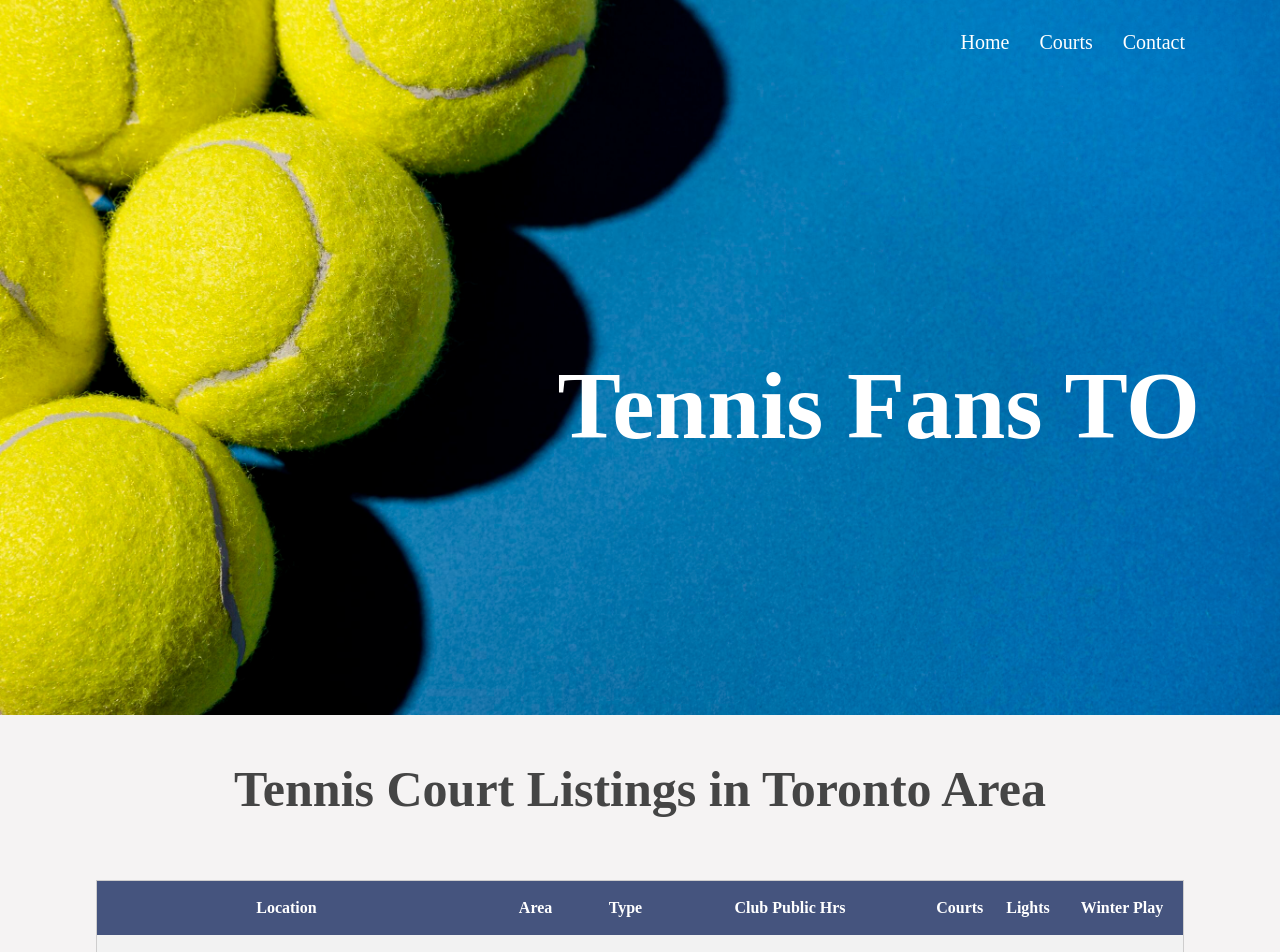
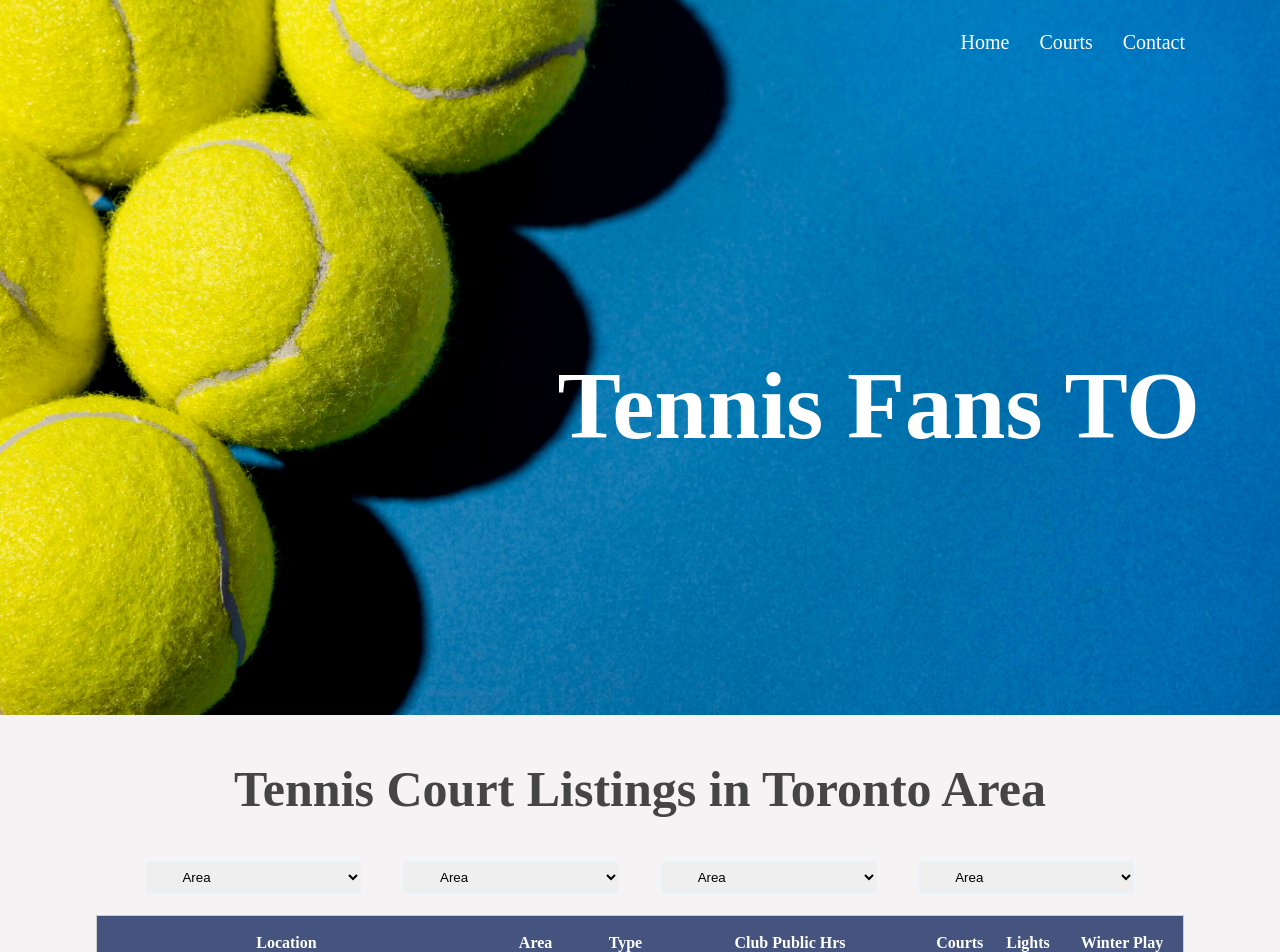
Before and after one commit to Chihiro88G/tennis-fans-to, a React (Create React App) app: page / in a window 1280 px wide. Shown: the top 952 px of the page. Built offline with nearby package versions, Linux system fonts and the light colour scheme.

Commit message:
one basic filter for the table

```diff
--- a/src/App.css
+++ b/src/App.css
@@ -189,6 +189,23 @@ nav li {
   border-color: #45547E;
 }
 
+.filters {
+  display: flex;
+  width: 85%;
+  flex-direction: row;
+  justify-content: center;
+  margin: 0 auto;
+}
+
+.area-filter {
+  height: 35px;
+  margin: 0 20px;
+  width: 20%;
+  padding-left: 3%;
+  border-radius: 5px;
+  border-color: aliceblue;
+}
+
 @media (max-width: 1015px) {
   h1 {
     font-size: 80px;
@@ -292,5 +309,14 @@ nav li {
     content: attr(data-title);
   }
 
+  .filters {
+    display: grid;
+    grid-template-columns: 50% 50%;
+    row-gap: 5px;
+  }
 
+  .area-filter {
+    width: 90%;
+    margin: 0;
+  }
 }
--- /dev/null
+++ b/src/components/Filter.tsx
@@ -0,0 +1,35 @@
+// import { ProductFilters } from '@/api/products';
+import { ChangeEvent } from 'react';
+
+const AREAS: Record<number, string> = {
+  0: 'Downtown',
+  1: 'East York',
+  2: 'Scarborough',
+  3: 'North York',
+  4: 'West',
+  5: 'Etobicoke'
+};
+
+function Filter({ onChange }: any) {
+  const handleSelect = (e: ChangeEvent<HTMLSelectElement>) => {
+    const selectedValue = e.target.value;
+    if (selectedValue === 'all') {
+      onChange(null);
+      return;
+    }
+    onChange(selectedValue === '' ? null : parseInt(selectedValue, 10));
+  };
+
+  return (
+    <select className='area-filter' onChange={handleSelect}>
+      <option value='all'>Area</option>
+      {Object.entries(AREAS).map(([key, value]) => (
+        <option value={key} key={key}>
+          {value}
+        </option>
+      ))}
+    </select>
+  );
+}
+
+export default Filter;
--- a/src/data/data.json
+++ b/src/data/data.json
@@ -121,7 +121,7 @@
     "location": "Bayview Village Park",
     "area": 3,
     "public_hrs": null,
-    "winter_play": true,
+    "winter_play": false,
     "type": 0,
     "lights": false,
     "courts": 3
@@ -138,5 +138,205 @@
     "type": 1,
     "lights": true,
     "courts": 10
+  },
+  {
+    "location": "Beaumonde Heights Park",
+    "area": 5,
+    "public_hrs": null,
+    "winter_play": false,
+    "type": 0,
+    "lights": false,
+    "courts": 3
+  },
+  {
+    "location": "Bellbury Park",
+    "area": 3,
+    "public_hrs": [{
+      "day": 0,
+      "hrs_from": 12,
+      "hrs_to": 15
+    },
+    {
+      "day": 6,
+      "hrs_from": 12,
+      "hrs_to": 15
+    }],
+    "winter_play": false,
+    "type": 1,
+    "lights": true,
+    "courts": 5
+  },
+  {
+    "location": "Bennington Heights Park",
+    "area": 1,
+    "public_hrs": [{
+      "day": 6,
+      "hrs_from": 20,
+      "hrs_to": 23
+    },
+    {
+      "day": 0,
+      "hrs_from": 20,
+      "hrs_to": 23
+    }],
+    "winter_play": false,
+    "type": 1,
+    "lights": true,
+    "courts": 2
+  },
+  {
+    "location": "Bestview Park",
+    "area": 3,
+    "public_hrs": null,
+    "winter_play": true,
+    "type": 0,
+    "lights": true,
+    "courts": 3
+  },
+  {
+    "location": "Birch Park",
+    "area": 5,
+    "public_hrs": null,
+    "winter_play": true,
+    "type": 0,
+    "lights": true,
+    "courts": 2
+  },
+  {
+    "location": "Birchmount Park",
+    "area": 2,
+    "public_hrs": null,
+    "winter_play": true,
+    "type": 0,
+    "lights": true,
+    "courts": 2
+  },
+  {
+    "location": "Bloordale Park South",
+    "area": 5,
+    "public_hrs": null,
+    "winter_play": false,
+    "type": 0,
+    "lights": false,
+    "courts": 2
+  },
+  {
+    "location": "Bond Park",
+    "area": 3,
+    "public_hrs": [{
+      "day": 6,
+      "hrs_from": 21,
+      "hrs_to": 23
+    },
+    {
+      "day": 0,
+      "hrs_from": 8,
+      "hrs_to": 10
+    },
+    {
+      "day": 0,
+      "hrs_from": 21,
+      "hrs_to": 23
+    }],
+    "winter_play": false,
+    "type": 1,
+    "lights": true,
+    "courts": 6
+  },
+  {
+    "location": "Botany Hill Park",
+    "area": 2,
+    "public_hrs": null,
+    "winter_play": false,
+    "type": 1,
+    "lights": true,
+    "courts": 4
+  },
+  {
+    "location": "Bridlewood Park",
+    "area": 2,
+    "public_hrs": [{
+      "day": 0,
+      "hrs_from": 14,
+      "hrs_to": 17
+    },
+    {
+      "day": 6,
+      "hrs_from": 14,
+      "hrs_to": 17
+    },
+    {
+      "day": 7,
+      "hrs_from": 12,
+      "hrs_to": 14
+    }],
+    "winter_play": false,
+    "type": 1,
+    "lights": true,
+    "courts": 3
+  },
+  {
+    "location": "Broadlands Park",
+    "area": 3,
+    "public_hrs": [{
+      "day": 6,
+      "hrs_from": 15,
+      "hrs_to": 18
+    },
+    {
+      "day": 0,
+      "hrs_from": 15,
+      "hrs_to": 18
+    },
+    {
+      "day": 7,
+      "hrs_from": 16,
+      "hrs_to": 18
+    }],
+    "winter_play": false,
+    "type": 1,
+    "lights": true,
+    "courts": 4
+  },
+  {
+    "location": "Buttonwood Park",
+    "area": 5,
+    "public_hrs": null,
+    "winter_play": false,
+    "type": 0,
+    "lights": true,
+    "courts": 3
+  },
+  {
+    "location": "Cassandra Park",
+    "area": 3,
+    "public_hrs": [{
+      "day": 6,
+      "hrs_from": 16,
+      "hrs_to": 19
+    },
+    {
+      "day": 0,
+      "hrs_from": 16,
+      "hrs_to": 19
+    },
+    {
+      "day": 7,
+      "hrs_from": 15,
+      "hrs_to": 17
+    }],
+    "winter_play": false,
+    "type": 1,
+    "lights": true,
+    "courts": 4
+  },
+  {
+    "location": "Cedarvale Park",
+    "area": 4,
+    "public_hrs": null,
+    "winter_play": false,
+    "type": 0,
+    "lights": true,
+    "courts": 4
   }
 ]
--- a/src/sections/CourtsList.tsx
+++ b/src/sections/CourtsList.tsx
@@ -3,17 +3,30 @@ import '../App.css';
 import data from '../data/data.json';
 import Court from '../components/Court';
 import Pagenation from '../components/Pagenation';
+import Filter from '../components/Filter';
 
 function CourtsList() {
   const [currentPage, setCurrentPage] = useState(1);
   const [courtsPerPage] = useState(10);
+  const [selectedArea, setSelectedArea] = useState<number | null>(null);
+
+  const filteredData = selectedArea === null
+  ? data
+  : data.filter((d: any) => d.area === selectedArea);
+
   const indexOfLastCourt = currentPage * courtsPerPage;
   const indexOfFirstCourt = indexOfLastCourt - courtsPerPage;
-  const currentPosts = data.slice(indexOfFirstCourt, indexOfLastCourt);
+  const currentCourts = filteredData.slice(indexOfFirstCourt, indexOfLastCourt);
 
   return (
     <div className='courts-list-section'>
       <h2>Tennis Court Listings in Toronto Area</h2>
+      <div className='filters'>
+        <Filter onChange={setSelectedArea} />
+        <Filter onChange={setSelectedArea} />
+        <Filter onChange={setSelectedArea} />
+        <Filter onChange={setSelectedArea} />
+      </div>
       <div className='courts-list-table-div'>
         <table className='courts-list-table'>
           <thead>
@@ -28,10 +41,10 @@ function CourtsList() {
             </tr>
           </thead>
           <tbody>
-            {currentPosts.map(courtData => <Court {...courtData} key={courtData.location}/>)}
+            {currentCourts.map(courtData => <Court {...courtData} key={courtData.location}/>)}
           </tbody>
         </table>
-        <Pagenation courtsPerPage={courtsPerPage} totalCourts={data.length} setCurrentPage={setCurrentPage} currentPage={currentPage} />
+        <Pagenation courtsPerPage={courtsPerPage} totalCourts={filteredData.length} setCurrentPage={setCurrentPage} currentPage={currentPage} />
       </div>
       <div className='reference-div'>
         <p>Reference: <a href='https://www.toronto.ca/explore-enjoy/parks-recreation/places-spaces/parks-and-recreation-facilities/tennis-court-listings/'>City of Toronto - Tennis Court Listings</a></p>
```
